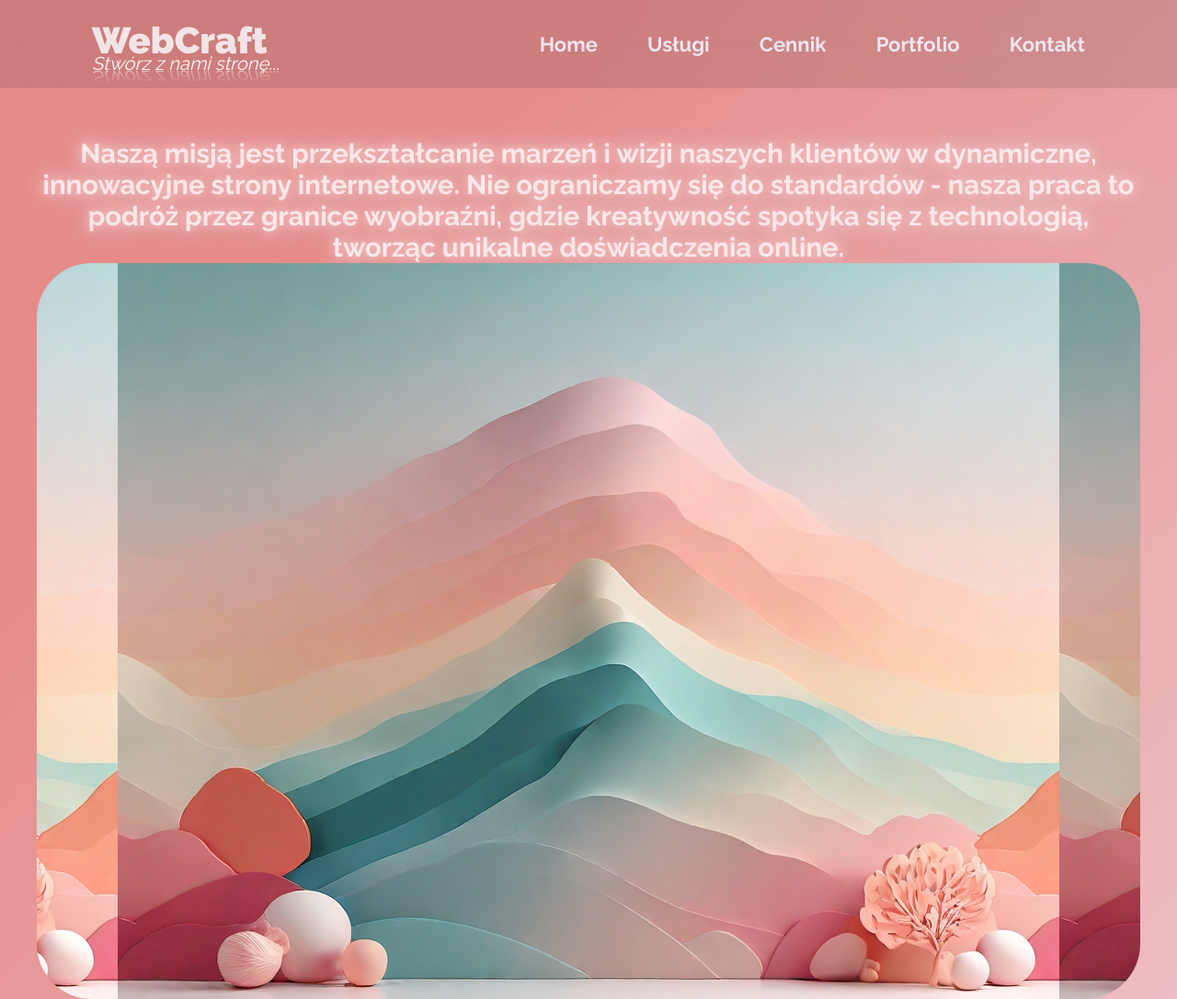
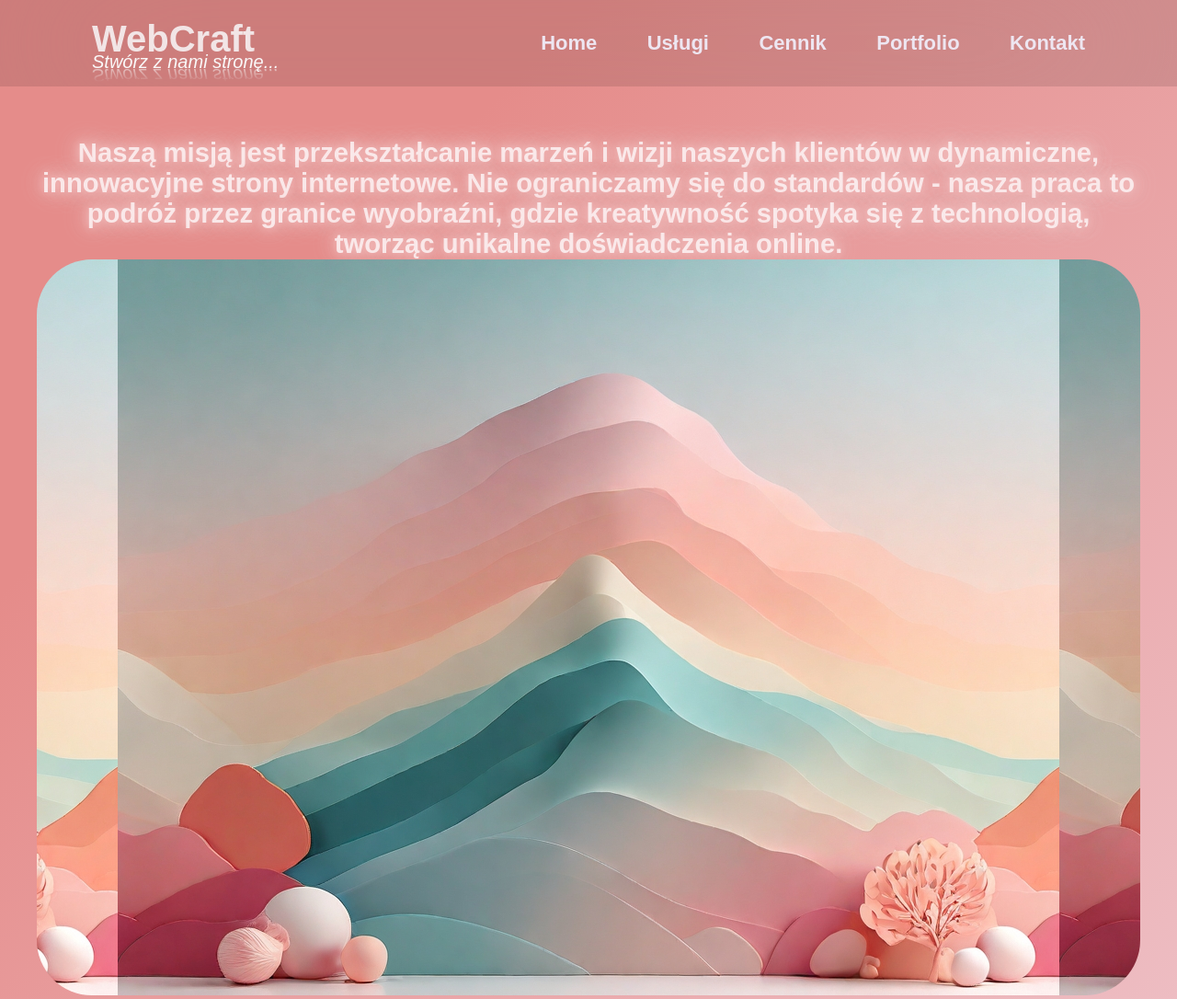
Before and after one commit to gpatryk1/webCraft.strona, a plain HTML site: page index.html in a window 1280 px wide. Shown: the top 1086 px of the page at 92% size. Drawn offline with Linux system fonts and the light colour scheme.

Commit message:
Update style.css

```diff
--- a/css/style.css
+++ b/css/style.css
@@ -1,11 +1,12 @@
-@import url('https://fonts.googleapis.com/css2?family=Raleway:wght@400;700;800;900&display=swap');
+/* @import url('https://fonts.googleapis.com/css2?family=Raleway:wght@400;700;800;900&display=swap'); */
+@import url('https://fonts.googleapis.com/css2?family=Comfortaa:wght@400;500;700&display=swap');
 
 
 * {
     margin: 0;
     padding: 0;
     box-sizing: border-box;
-    font-family:'Raleway', sans-serif;
+    font-family:'Comforta', sans-serif;
 
     ;
 }
```
